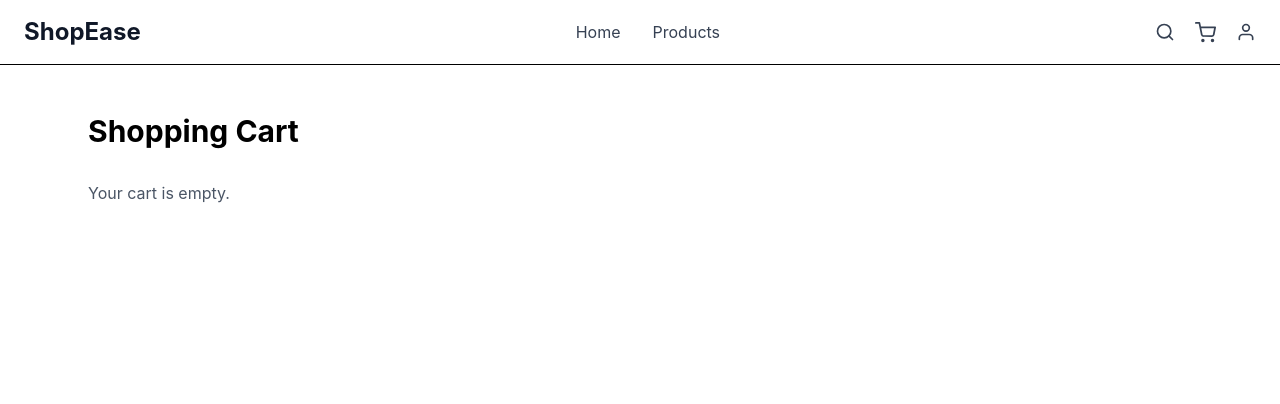
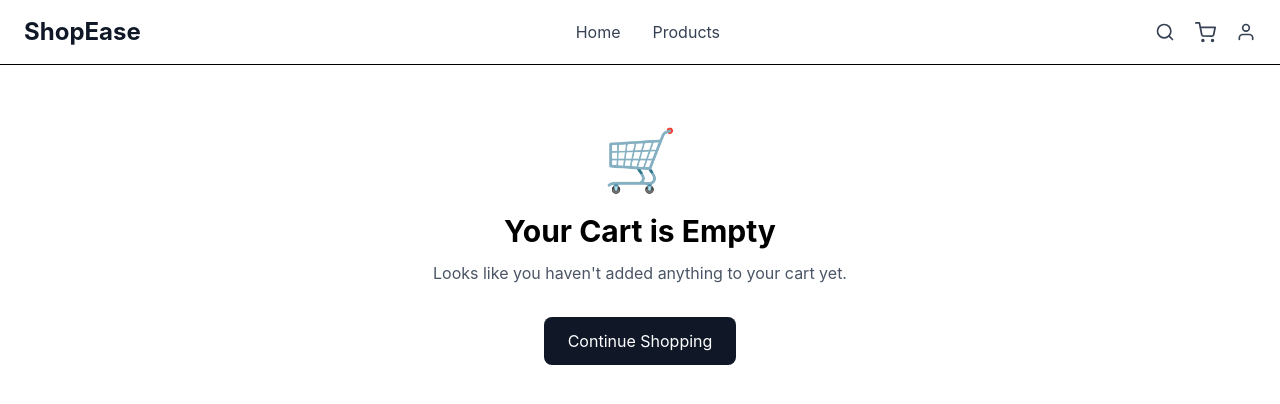
Before and after one commit to pathumnimsara/ecommerce-web, a React (Vite) app: page /cart in a window 1280 px wide. Shown: the top 404 px of the page. Built offline with nearby package versions, Linux system fonts and the light colour scheme.

Commit message:
Improve shopping cart UI

```diff
--- a/src/pages/Cart.jsx
+++ b/src/pages/Cart.jsx
@@ -17,96 +17,159 @@ function Cart() {
   const shipping = cartItems.length > 0 ? 5 : 0;
   const total = subtotal + shipping;
 
+  if (cartItems.length === 0) {
     return (
-    <main className="py-12">
+      <main className="py-16">
+        <div className="max-w-4xl mx-auto px-6 text-center">
+          <div className="text-6xl mb-6">🛒</div>
+
+          <h1 className="text-3xl font-bold">
+            Your Cart is Empty
+          </h1>
+
+          <p className="text-gray-600 mt-3">
+            Looks like you haven't added anything to your cart yet.
+          </p>
+
+          <Link
+            to="/products"
+            className="inline-block mt-8 bg-gray-900 text-white px-6 py-3 rounded-lg hover:bg-gray-700"
+          >
+            Continue Shopping
+          </Link>
+        </div>
+      </main>
+    );
+  }
+
+  return (
+    <main className="py-12 bg-gray-50 min-h-screen">
       <div className="max-w-6xl mx-auto px-6">
-        <h1 className="text-3xl font-bold mb-8">
+        <div className="flex items-center justify-between mb-8">
+          <div>
+            <h1 className="text-3xl font-bold">
               Shopping Cart
             </h1>
 
-        {cartItems.length === 0 ? (
-          <p className="text-gray-600">
-            Your cart is empty.
+            <p className="text-gray-600 mt-2">
+              {cartItems.reduce(
+                (total, item) => total + item.quantity,
+                0
+              )}{" "}
+              item(s) in your cart
             </p>
-        ) : (
+          </div>
+
+          <Link
+            to="/products"
+            className="text-gray-700 hover:underline"
+          >
+            ← Continue Shopping
+          </Link>
+        </div>
+
         <div className="grid grid-cols-1 lg:grid-cols-3 gap-8">
-
-            {/* Cart Items */}
           <div className="lg:col-span-2 space-y-4">
             {cartItems.map((item) => (
               <div
                 key={item.id}
-                  className="border rounded-xl p-5"
+                className="bg-white border rounded-xl p-5"
               >
-                  <div className="flex justify-between items-center">
+                <div className="flex flex-col sm:flex-row gap-5">
+                  <div className="w-full sm:w-28 h-28 bg-gray-200 rounded-lg flex items-center justify-center shrink-0">
+                    <span className="text-gray-500 text-sm">
+                      Image
+                    </span>
+                  </div>
 
+                  <div className="flex-1">
+                    <div className="flex justify-between gap-4">
                       <div>
-                      <h2 className="text-lg font-semibold">
+                        <p className="text-sm text-gray-500">
+                          {item.category}
+                        </p>
+
+                        <h2 className="text-lg font-semibold mt-1">
                           {item.name}
                         </h2>
 
-                      <p className="text-gray-500">
+                        <p className="text-gray-600 mt-1">
                           ${item.price.toFixed(2)}
                         </p>
                       </div>
 
-                    <p className="font-bold">
+                      <p className="font-bold text-lg">
                         ${(item.price * item.quantity).toFixed(2)}
                       </p>
                     </div>
 
-                  {/* Quantity Controls */}
-                  <div className="flex items-center gap-3 mt-5">
-
+                    <div className="flex items-center justify-between mt-5">
+                      <div className="flex items-center gap-3">
                         <button
                           onClick={() => decreaseQuantity(item.id)}
-                      className="w-8 h-8 border rounded-lg hover:bg-gray-100"
+                          className="w-9 h-9 border rounded-lg hover:bg-gray-100"
                         >
                           -
                         </button>
 
-                    <span className="font-semibold">
+                        <span className="font-semibold w-6 text-center">
                           {item.quantity}
                         </span>
 
                         <button
                           onClick={() => increaseQuantity(item.id)}
-                      className="w-8 h-8 border rounded-lg hover:bg-gray-100"
+                          className="w-9 h-9 border rounded-lg hover:bg-gray-100"
                         >
                           +
                         </button>
+                      </div>
 
                       <button
                         onClick={() => removeFromCart(item.id)}
-                      className="ml-4 text-red-600 hover:underline"
+                        className="text-red-600 hover:underline text-sm"
                       >
                         Remove
                       </button>
-
+                    </div>
+                  </div>
                 </div>
               </div>
             ))}
           </div>
 
-            {/* Order Summary */}
-            <div className="border rounded-xl p-6 h-fit">
+          <div className="bg-white border rounded-xl p-6 h-fit">
             <h2 className="text-xl font-bold mb-6">
               Order Summary
             </h2>
 
-              <div className="flex justify-between mb-3">
-                <span>Subtotal</span>
-                <span>${subtotal.toFixed(2)}</span>
+            <div className="space-y-4">
+              <div className="flex justify-between">
+                <span className="text-gray-600">
+                  Subtotal
+                </span>
+
+                <span>
+                  ${subtotal.toFixed(2)}
+                </span>
               </div>
 
-              <div className="flex justify-between mb-3">
-                <span>Shipping</span>
-                <span>${shipping.toFixed(2)}</span>
+              <div className="flex justify-between">
+                <span className="text-gray-600">
+                  Shipping
+                </span>
+
+                <span>
+                  ${shipping.toFixed(2)}
+                </span>
               </div>
 
               <div className="border-t pt-4 flex justify-between text-lg font-bold">
                 <span>Total</span>
-                <span>${total.toFixed(2)}</span>
+
+                <span>
+                  ${total.toFixed(2)}
+                </span>
+              </div>
             </div>
 
             <Link
@@ -116,9 +179,7 @@ function Cart() {
               Proceed to Checkout
             </Link>
           </div>
-
         </div>
-        )}
       </div>
     </main>
   );
```
Lines whose indentation alone changed are shown as unchanged.
